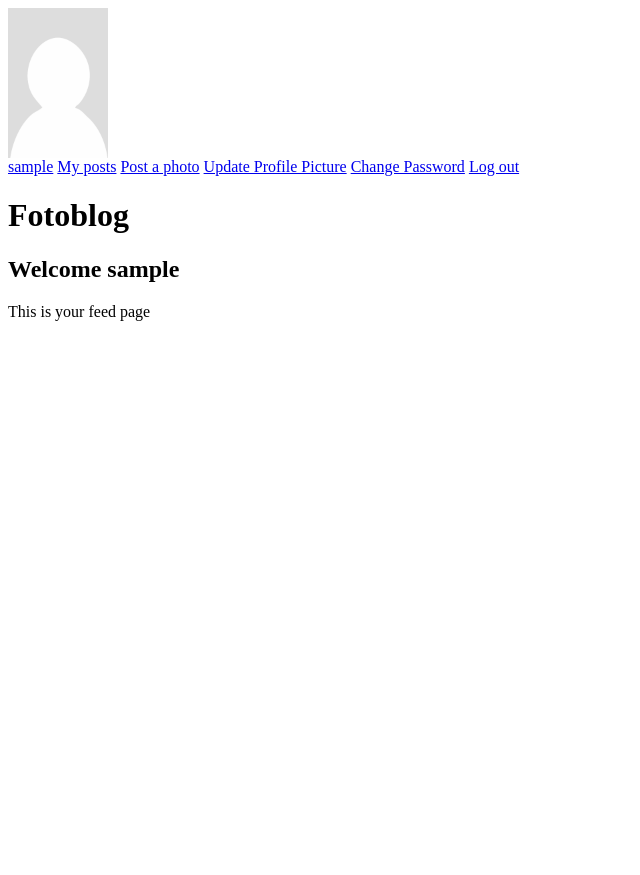
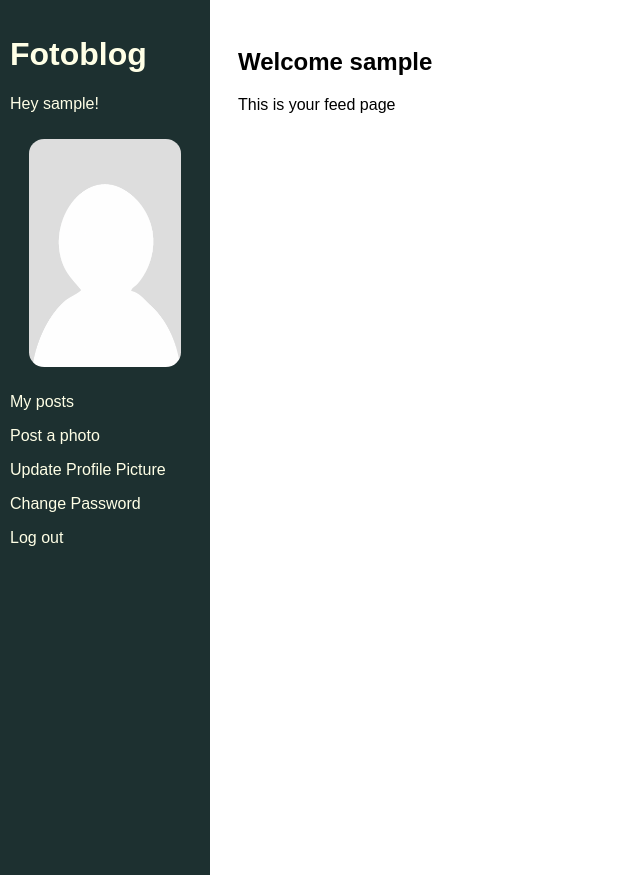
Before and after one commit to franfif/fotoblog, a Django app: page /home/ in a window 1280 px wide. Shown: the whole page, without its empty margins (0-640 px from the left). Run offline with Django 4.2, Linux system fonts and the light colour scheme; the visitor is signed in with stand-in values (Sample User, id 1); data that the repository does not hold is empty.

Commit message:
refactor to add style

```diff
--- a/authentication/static/authentication/styles.css
+++ /dev/null
@@ -1,4 +0,0 @@
-
-.profile_photo {
-    width: 100px;
-}
--- a/blog/templates/blog/home.html
+++ b/blog/templates/blog/home.html
@@ -3,10 +3,11 @@
 {% block content %}
 <h2>Welcome {{ user.username }}</h2>
 <p>This is your feed page</p>
+<div class="grid-container">
     {% for photo in photos %}
-<figure>
+        <div class="post">
             <img src="{{ photo.image.url }}" alt="">
-    <figcaption>{{ photo.caption }}</figcaption>
+            <p>{{ photo.caption }}</p>
             <p>Author:
                 <a href="{% url 'home' photo.uploader.id %}">
                     {% if user ==  photo.uploader %}
@@ -16,8 +17,8 @@
                     {% endif %}
                 </a>
             </p>
-    <p>Date: {{ photo.date_created }}</p>
-</figure>
+        </div>
     {% endfor %}
+</div>
 
 {% endblock %}
--- a/fotoblog/settings.py
+++ b/fotoblog/settings.py
@@ -114,6 +114,9 @@ USE_TZ = True
 # https://docs.djangoproject.com/en/4.1/howto/static-files/
 
 STATIC_URL = 'static/'
+STATICFILES_DIRS = [
+    BASE_DIR / 'static/',
+]
 
 # Default primary key field type
 # https://docs.djangoproject.com/en/4.1/ref/settings/#default-auto-field
--- /dev/null
+++ b/static/styles.css
@@ -0,0 +1,58 @@
+html {
+    font-family: Arial;
+}
+
+/* The sidebar menu */
+.sidebar {
+    height: 100%; /* Full-height: remove this if you want "auto" height */
+    width: 190px; /* Set the width of the sidebar */
+    position: fixed; /* Fixed Sidebar (stay in place on scroll) */
+    z-index: 1; /* Stay on top */
+    top: 0; /* Stay at the top */
+    left: 0;
+    background-color: #1d3030;
+    color:  #ffffe6;
+    overflow-x: hidden; /* Disable horizontal scroll */
+    padding-top: 15px;
+    padding-left: 10px;
+    padding-right: 10px;
+}
+
+/* The navigation menu links */
+.sidebar a {
+    text-decoration: none;
+    color:  #ffffe6;
+    display: block;
+}
+
+/* When you mouse over the navigation links, change their color */
+.sidebar a:hover {
+    color: #f1f1f1;
+}
+
+/* Style page content */
+.main {
+    margin-left: 210px; /* Same as the width of the sidebar */
+    padding: 20px;
+}
+
+.avatar {
+    width: 80%;
+    border-radius: 10%;
+    display: block;
+    margin: auto;
+    padding-top: 10px;
+    padding-bottom: 10px;
+}
+
+.grid-container {
+    display: grid;
+    grid-template-columns: auto auto auto;
+    padding: 20px;
+    text-align: center;
+}
+
+.post img {
+    width: 80%;
+    border-radius: 5px;
+}
--- a/templates/base.html
+++ b/templates/base.html
@@ -2,25 +2,27 @@
 <html>
     <head>
         <title>Fotoblog</title>
-        <link rel="stylesheet" href="{% static 'authentication/styles.css' %}">
+        <link rel="stylesheet" href="{% static 'styles.css' %}">
     </head>
     <body>
+        <div class="sidebar">
+            <h1>Fotoblog</h1>
+            {% if user.is_authenticated %}
+                <p>Hey {{ user }}!</p>
                 {% if user.profile_photo %}
-                <img class="profile_photo" src="{{ user.profile_photo.url }}" alt="">
+                    <img class="avatar" src="{{ user.profile_photo.url }}" alt="">
+                {% else %}
+                    <img class="avatar" src="{{ media   }}" alt="">
                 {% endif %}
-    <nav>
-        {% if user.is_authenticated %}
-            <a href="{% url 'home' %}">{{ user }}</a>
-            <a href="{% url 'home' user.id %}">My posts</a>
-            <a href="{% url 'photo_upload' %}">Post a photo</a>
-            <a href="{% url 'upload_profile_photo' %}">Update Profile Picture</a>
-            <a href="{% url 'password_change' %}">Change Password</a>
-            <a href="{% url 'logout' %}">Log out</a></p>
+                <p><a href="{% url 'home' user.id %}">My posts</a></p>
+                <p><a href="{% url 'photo_upload' %}">Post a photo</a></p>
+                <p><a href="{% url 'upload_profile_photo' %}">Update Profile Picture</a></p>
+                <p><a href="{% url 'password_change' %}">Change Password</a></p>
+                <p><a href="{% url 'logout' %}">Log out</a></p></p>
             {% else %}
-            <a href="{% url 'login' %}">Login</a>
+                <p><a href="{% url 'login' %}">Login</a></p>
             {% endif %}
-    </nav>
-    <h1>Fotoblog</h1>
+        </div>
         {% if messages %}
             <ul>
                 {% for message in messages %}
@@ -28,9 +30,8 @@
                 {% endfor %}
             </ul>
         {% endif %}
-
+        <div class="main">
             {% block content %}{% endblock %}
-
-
+        </div>
     </body>
 </html>
```
Lines whose indentation alone changed are shown as unchanged.
